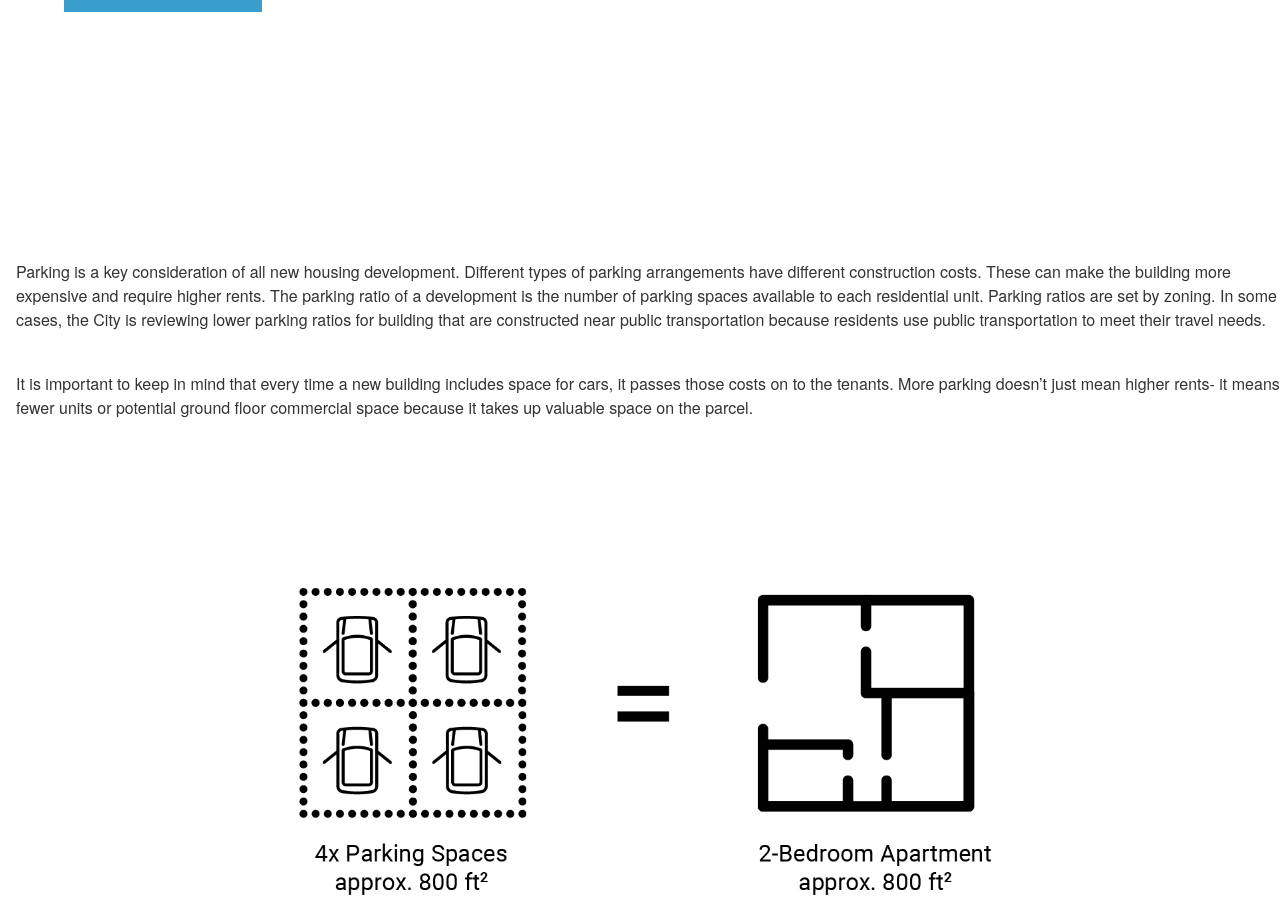
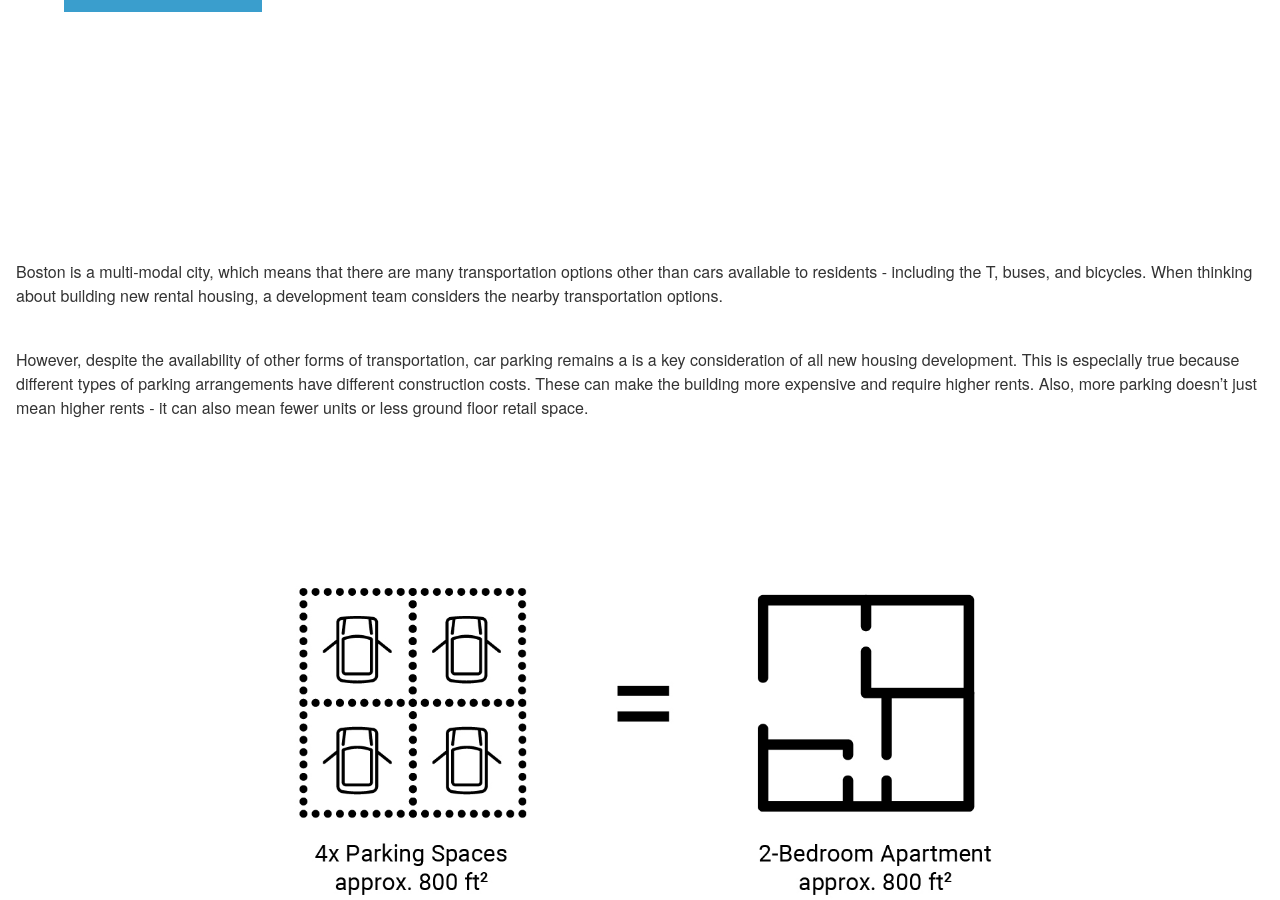
Before and after one commit to isaacchansky/housingilab, a Jekyll site: the page built from _posts/2018-05-06-lesson-03.md, in a window 1280 px wide and 900 px high, scrolled down 592 px. Built offline with Jekyll 4.4.1, drawn with Linux system fonts in a browser that asks for light colours; our own code applies the rules of GitHub Pages for plain Markdown files; a script that is not in the unit is left out; some of the changed text lies outside the part shown.

Commit message:
update lesson 03 language

```diff
--- a/_posts/2018-05-06-lesson-03.md
+++ b/_posts/2018-05-06-lesson-03.md
@@ -5,10 +5,9 @@
     order: 3
 ---
 
+Boston is a multi-modal city, which means that there are many transportation options other than cars available to residents - including the T, buses, and bicycles. When thinking about building new rental housing, a development team considers the nearby transportation options.
 
-Parking is a key consideration of all new housing development. Different types of parking arrangements have different construction costs. These can make the building more expensive and require higher rents. The parking ratio of a development is the number of parking spaces available to each residential unit. Parking ratios are set by zoning. In some cases, the City is reviewing lower parking ratios for building that are constructed near public transportation because residents use public transportation to meet their travel needs.
-
-It is important to keep in mind that every time a new building includes space for cars, it passes those costs on to the tenants. More parking doesn’t just mean higher rents- it means fewer units or potential ground floor commercial space because it takes up valuable space on the parcel.
+However, despite the availability of other forms of transportation, car parking remains a is a key consideration of all new housing development. This is especially true because different types of parking arrangements have different construction costs. These can make the building more expensive and require higher rents. Also, more parking doesn’t just mean higher rents - it can also mean fewer units or less ground floor retail space.
 
 ![Space considerations with parking](/housingilab/images/diagrams_parking.jpg "Space considerations with parking")
 *Space considerations with parking*
@@ -17,6 +16,8 @@ It is important to keep in mind that every time a new building includes space fo
 ![Cost considerations with parking](/housingilab/images/diagrams_parkingStack.jpg "Cost considerations with parking")
 *Cost considerations with parking*
 
+The parking ratio of a development is the number of parking spaces available to each residential unit. Parking ratios are set by zoning. In some cases, the City is reviewing lower parking ratios for buildings that are constructed near public transportation because residents can use public transportation to meet their travel needs.
+
 ### Resources and Next Steps for Development Basics:
 Traditional measures of housing affordability ignore transportation costs, typically the second largest category in a household’s budget. The Center for Neighborhood Technology releases an annual Housing + Transportation Cost Index to track these costs.
 To learn more go to [the H+TIndex](https://htaindex.cnt.org/)
```
